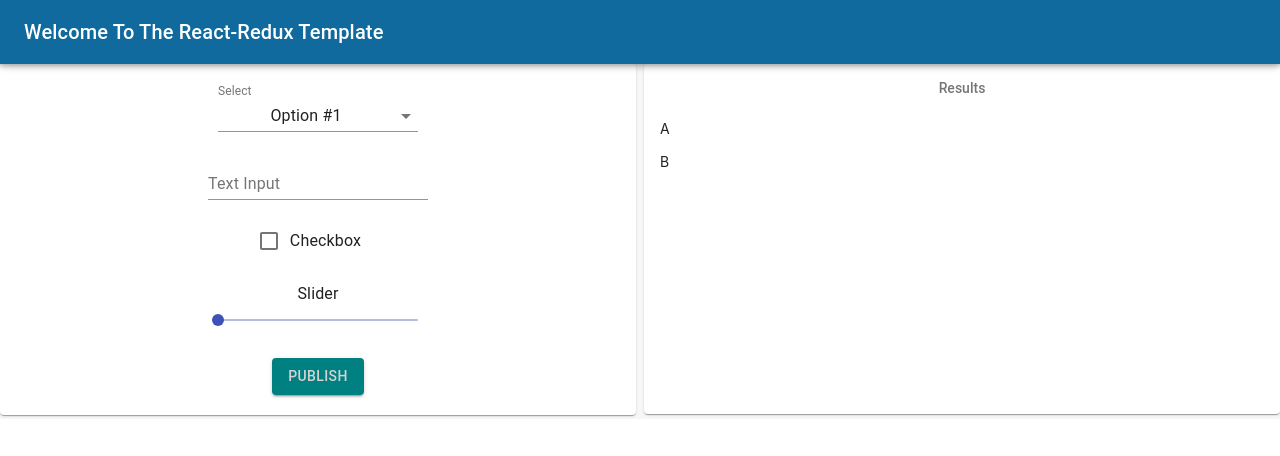
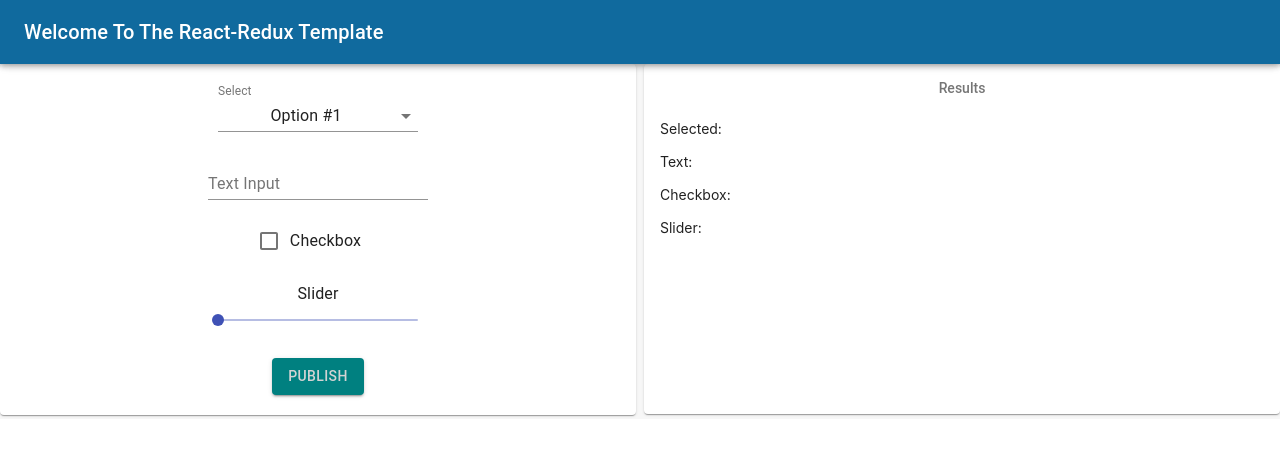
Before and after one commit to jlspncr/react-redux-template, a React (Create React App) app: page / in a window 1280 px wide. Shown: the top 456 px of the page. Built offline with nearby package versions, Linux system fonts and the light colour scheme.

Commit message:
Publish button upload current state to result list

```diff
--- a/src/components/App.jsx
+++ b/src/components/App.jsx
@@ -4,7 +4,8 @@ import AppBar from "@material-ui/core/AppBar";
 import Toolbar from "@material-ui/core/Toolbar";
 import Typography from "@material-ui/core/Typography";
 import Grid from "@material-ui/core/Grid";
-import Paper from "@material-ui/core/Paper";
+import IconButton from "@material-ui/core/IconButton";
+import MenuIcon from "@material-ui/core/Menu";
 
 import ControlPanel from "../features/ControlPanel/ControlPanel.jsx";
 import ResultList from "../features/ResultList/ResultList.jsx";
@@ -17,6 +18,14 @@ const App = () => {
 			<div>
 				<AppBar id='titleBar'>
 					<Toolbar>
+						{/* <IconButton
+							edge='start'
+							// className={classes.menuButton}
+							color='inherit'
+							aria-label='menu'
+						>
+							<MenuIcon />
+						</IconButton> */}
 						<Typography variant='h6'>
 							Welcome To The React-Redux Template
 						</Typography>
@@ -29,10 +38,7 @@ const App = () => {
 					<ControlPanel index={0} />
 				</Grid>
 				<Grid item xs={6}>
-					{/* <Paper> */}
-					{/* <h4>Result List</h4> */}
-					{/* </Paper> */}
-					<ResultList />
+					<ResultList index={0} />
 				</Grid>
 
 				{/* Result List Sample */}
--- a/src/features/ControlPanel/ControlPanel.jsx
+++ b/src/features/ControlPanel/ControlPanel.jsx
@@ -11,7 +11,8 @@ import Button from "@material-ui/core/Button";
 import {
 	setText,
 	toggleSelected,
-	setSlider
+	setSlider,
+	pubClick
 } from "../ControlPanel/ControlPanelSlice";
 
 import Select from "../../components/Select/Select";
@@ -39,6 +40,10 @@ export default function ControlPanel({ index }) {
 	const slideChange = (event, newValue) => {
 		setNum(newValue);
 		dispatch(setSlider({ index: index, selected: newValue }));
+	};
+
+	const uploadClicked = event => {
+		dispatch(pubClick({ index: index }));
 	};
 	//#endregion
 
@@ -86,7 +91,7 @@ export default function ControlPanel({ index }) {
 
 				{/* Simple Publish Button */}
 				<div>
-					<Button id='inputFive' variant='contained'>
+					<Button id='inputFive' variant='contained' onClick={uploadClicked}>
 						Publish
 					</Button>
 				</div>
--- a/src/features/ControlPanel/ControlPanelSlice.jsx
+++ b/src/features/ControlPanel/ControlPanelSlice.jsx
@@ -2,7 +2,7 @@ import { createSlice, combineReducers } from "@reduxjs/toolkit";
 
 const initialState = [
 	{
-		result: [],
+		resDisplay: {},
 		option: ["Option #1", "Option #2", "Option #3"],
 		optVal: "Option #1",
 		text: "",
@@ -52,7 +52,17 @@ const ControlPanelSlice = createSlice({
 
 		// pubClick
 		pubClick(state, action) {
-			//
+			const { index } = action.payload;
+			const panel = state[index];
+			if (panel) {
+				panel.resDisplay = {
+					Select: panel.optVal,
+					Text: panel.text,
+					Checkbox: panel.checkbox,
+					Slider: panel.slideSet
+				};
+				console.log(panel.resDisplay);
+			}
 		}
 	}
 });
--- a/src/features/ResultList/ResultList.jsx
+++ b/src/features/ResultList/ResultList.jsx
@@ -1,4 +1,5 @@
 import React from "react";
+import { useSelector } from "react-redux";
 import Paper from "@material-ui/core/Paper";
 import ListSubheader from "@material-ui/core/ListSubheader";
 import List from "@material-ui/core/List";
@@ -19,9 +20,21 @@ const useStyles = makeStyles({
 	}
 });
 
-export default function ResultList() {
+export default function ResultList({ index }) {
+	const settings = useSelector(store => store.controls[index]);
 	// functions
 	const classes = useStyles();
+
+	const checkVal = () => {
+		var value = "False";
+		if (settings.resDisplay.checked === true) {
+			value = "True";
+		} else if (settings.resDisplay.checked === false) {
+			value = "False";
+		}
+
+		return value;
+	};
 
 	return (
 		<div>
@@ -32,8 +45,13 @@ export default function ResultList() {
 					aria-labelledby='list-subheader'
 					subheader={<ListSubheader>Results</ListSubheader>}
 				>
-					<ListItem>A</ListItem>
-					<ListItem>B</ListItem>
+					{/* {mapResult} */}
+					<ListItem>Selected: {settings.resDisplay.Select}</ListItem>
+					<ListItem>Text: {settings.resDisplay.Text}</ListItem>
+					<ListItem>
+						Checkbox: {JSON.stringify(settings.resDisplay.Checkbox)}
+					</ListItem>
+					<ListItem>Slider: {settings.resDisplay.Slider}</ListItem>
 				</List>
 			</Paper>
 		</div>
```
